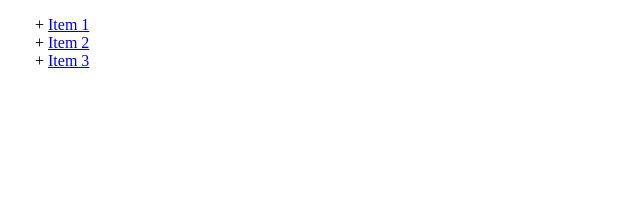
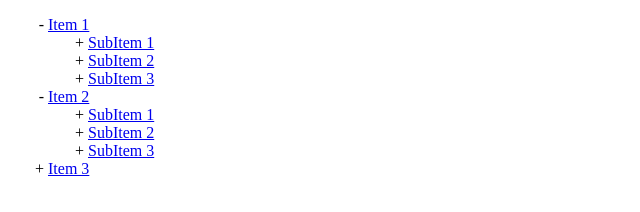
Before and after one commit to hieunt0303/js-assignment, a plain HTML site: page bai9/index.html in a window 1280 px wide. Both pictures are taken after a click on the link "Item 2". Shown: the whole page, without its empty margins (0-640 px from the left). Drawn offline with Linux system fonts and the light colour scheme.

Commit message:
add assignment bai9

```diff
--- a/bai9/bai9.js
+++ b/bai9/bai9.js
@@ -1,5 +1,26 @@
+// bài này t làm chung chung thôi nha, chứ chưa nghỉ ra cách làm tổng quát
+// lấy hết các tag a mà đề yêu cầu
+const aElements = document.querySelectorAll(".js_toogle_menu > ul > li > a");
+console.log(aElements);
 
-// bài này t làm chung chung thôi nha, chứ chưa nghỉ ra cách làm tổng quát
+// lặp để gán event click cho mỗi tag
+for (const aElement of aElements) {
+  console.log(aElement);
 
-const aElement = document.querySelectorAll('.js_toogle_menu > ul > li > a')
-console.log(aElement)
+  aElement.addEventListener("click", () => {
+    // lấy cái element li bọc ngay phía ngoài
+    const liElementOfA = aElement.closest("li");
+    console.log(liElementOfA);
+
+    // nhìn trong css thì thấy nếu có class active thì nó sẽ extend và thay đổi dấu + -> -
+    // nên t sẽ dựa vào đó để làm
+
+    // xem thử có class active hay chưa, nếu chưa thì add và ngược lại
+    const isHaveClassActive = liElementOfA.classList.contains("active");
+    if (isHaveClassActive) {
+      liElementOfA.classList.remove("active");
+    } else {
+      liElementOfA.classList.add("active");
+    }
+  });
+}
--- a/bai9/index.html
+++ b/bai9/index.html
@@ -13,7 +13,7 @@
 <body>
     <nav class="js_toogle_menu">
         <ul>
-            <li>
+            <li class="active">
                 <a href="#">Item 1</a>
                 <ul>
                     <li><a href="#">SubItem 1</a></li>
```
